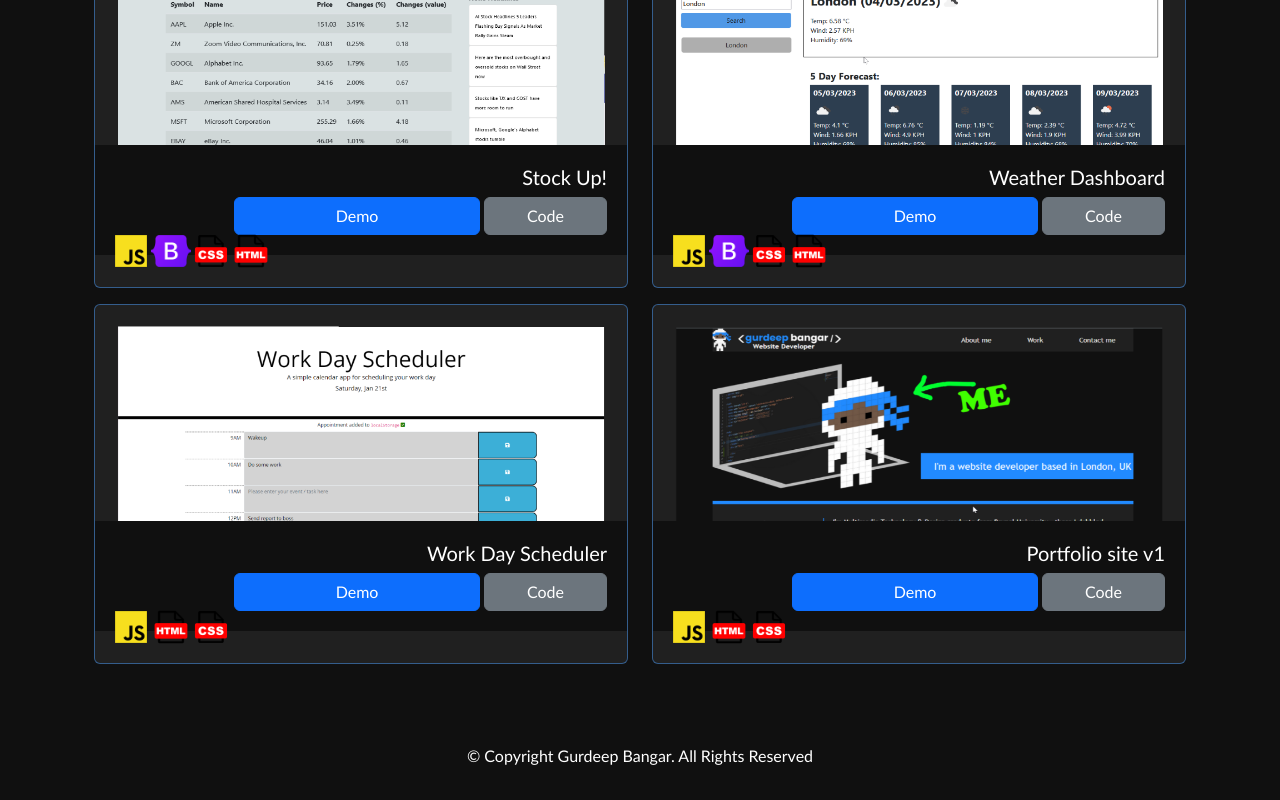
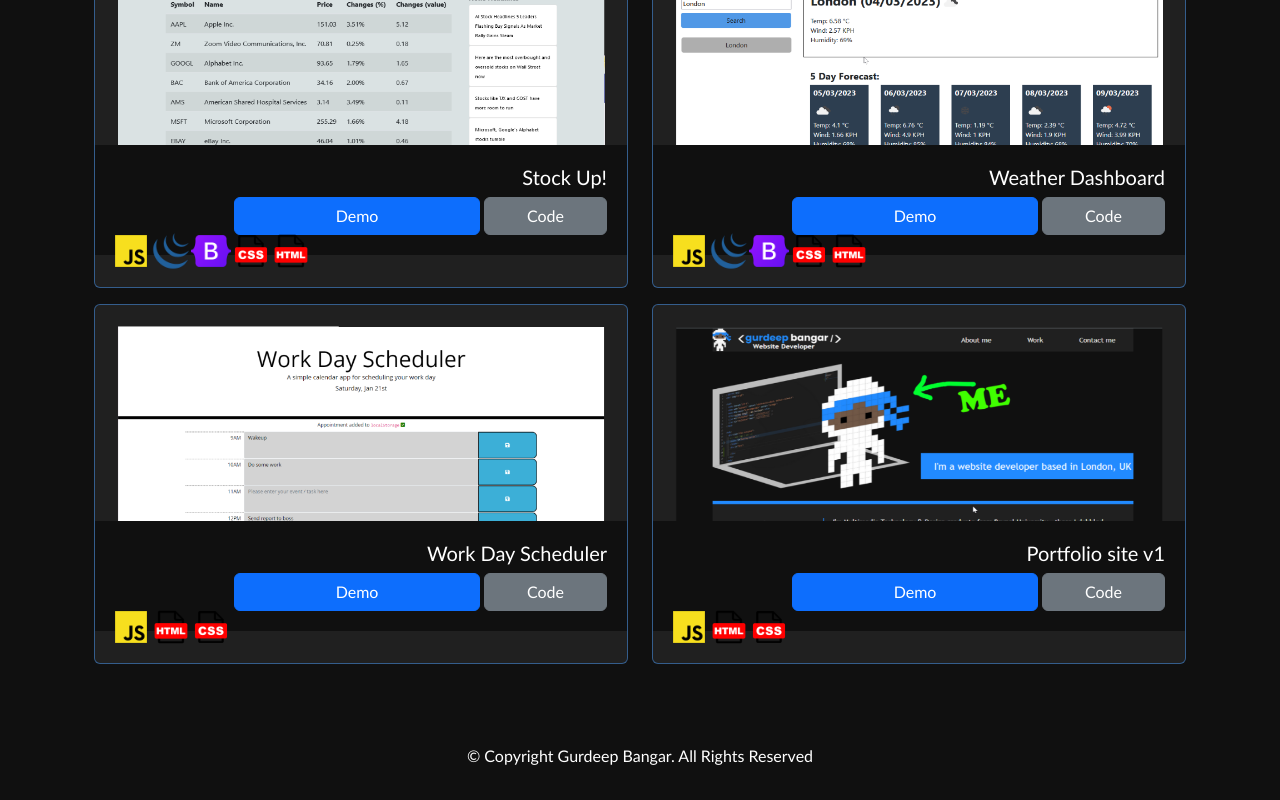
Before and after one commit to gurdeep-ninja/react-portfolio, a React (Create React App) app: page /projects in a window 1280 px wide. Shown: the part 1396-2196 px from the top of the page. Built offline with nearby package versions, Linux system fonts and the light colour scheme.

Commit message:
Tweak to projects.json and added minor comment

```diff
--- a/src/assets/json/projects.json
+++ b/src/assets/json/projects.json
@@ -25,14 +25,14 @@
         "github": "https://github.com/gurdeep-ninja/Stock-Up",
         "image": "project3.png",
         "demo":"https://gurdeep-ninja.github.io/Stock-Up/",
-        "skills": ["javascript","bootstrap","css","html"]
+        "skills": ["javascript","jquery","bootstrap","css","html"]
     },
     {
         "title": "Weather Dashboard",
         "github": "https://github.com/gurdeep-ninja/Weather-Dashboard",
         "image": "project4.png",
         "demo":"https://gurdeep-ninja.github.io/Weather-Dashboard/",
-        "skills": ["javascript","bootstrap","css","html"]
+        "skills": ["javascript","jquery","bootstrap","css","html"]
     },
     {
         "title": "Work Day Scheduler",
--- a/src/pages/Contact.jsx
+++ b/src/pages/Contact.jsx
@@ -61,7 +61,7 @@ class Contact extends Component {
             case "no":
                 return <Alert variant="success">Thank you! I will get in touch shortly!</Alert>;
             default:
-            // code block
+                return <></>;
         }
     }
 
@@ -70,8 +70,8 @@ class Contact extends Component {
         return (
             <>
                 <section className="section-container pt-3 pt-md-5">
-                <h2 className="pb-md-4">Contact me</h2>
-                {this.showMessage()}
+                    <h2 className="pb-md-4">Contact me</h2>
+                    {this.showMessage()}
                     <Row>
                         <Col md={8}>
                             <Form>
@@ -97,13 +97,11 @@ class Contact extends Component {
                         <Col md={4} className="contact-details ps-md-5 mt-5 mt-md-0">
                             <Row className="align-items-top">
                                 <Col>
-
                                     <a href="mailto:gurdeepbangar@proton.me"><FontAwesomeIcon icon={faEnvelope} /><span className='ms-2'>Email</span></a>
                                 </Col>
                             </Row>
                             <Row className="align-items-top">
                                 <Col>
-
                                     <a href="https://github.com/gurdeep-ninja/"><FontAwesomeIcon icon={faGithub} /><span className='ms-2'>GitHub</span></a>
                                 </Col>
                             </Row>
```
